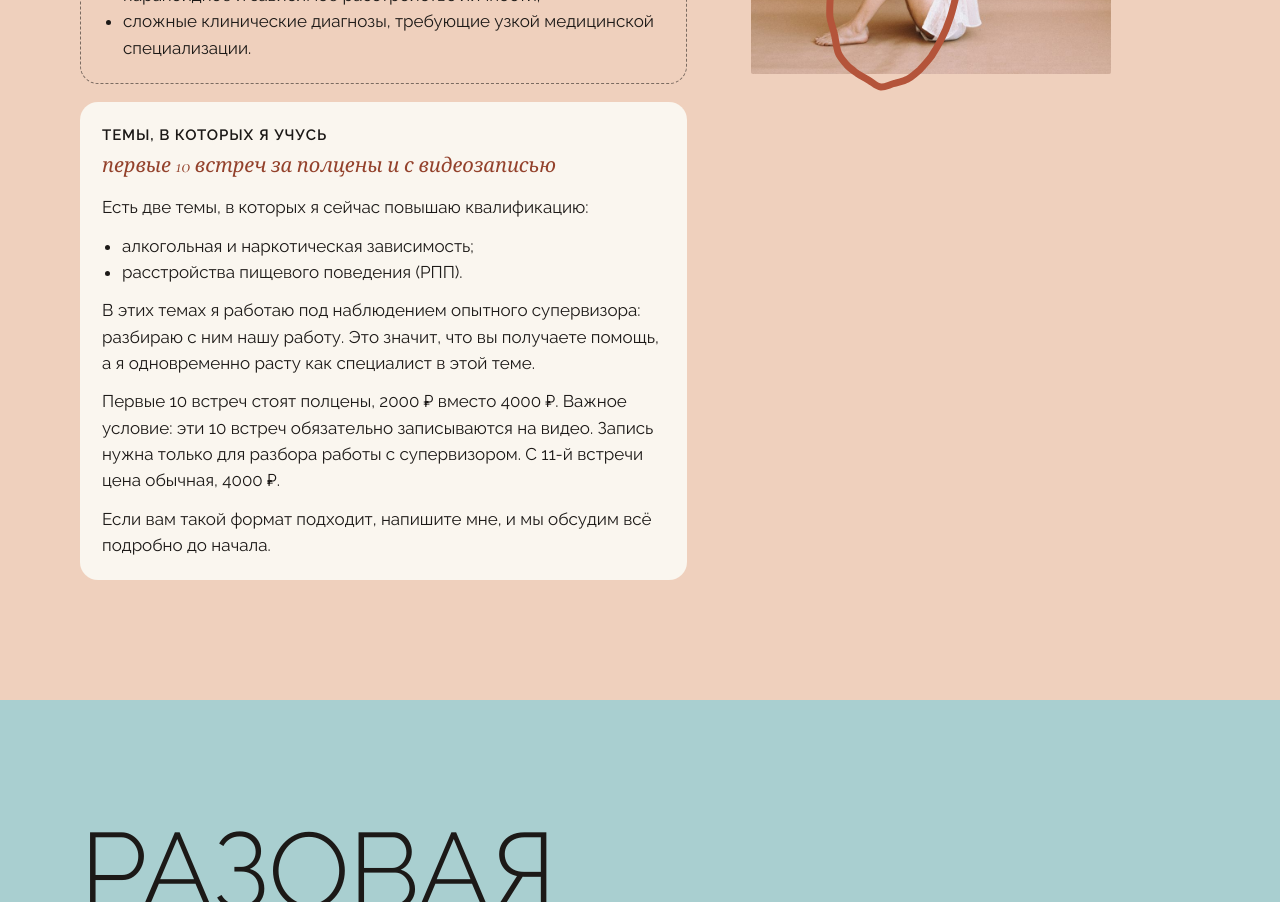
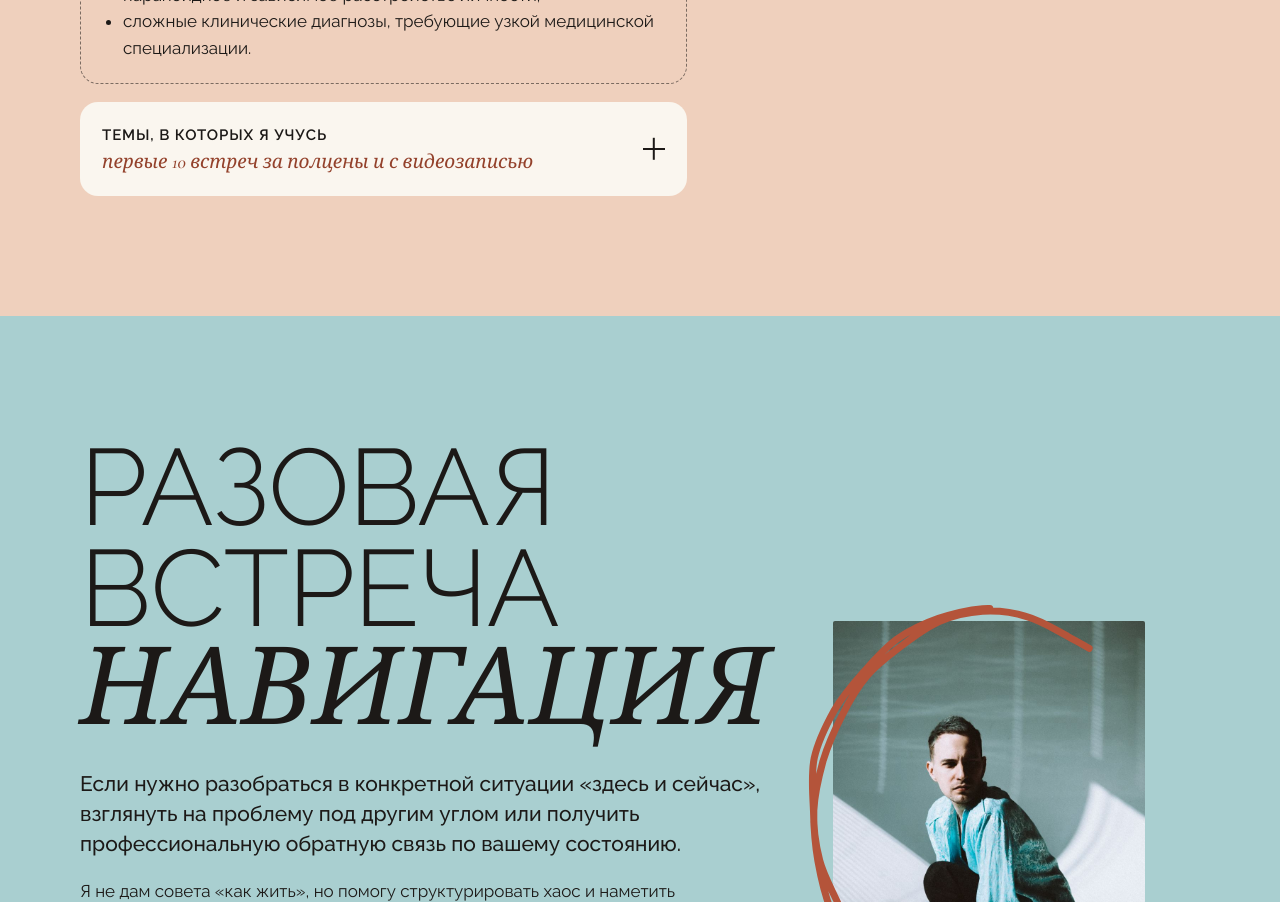
Before and after one commit to LegendPsy/LegendPsy.github.io, a plain HTML site: page index.html in a window 1280 px wide. Shown: the part 3997-4899 px from the top of the page. Drawn offline with nearby package versions, Linux system fonts and the light colour scheme.

Commit message:
Темы на обучении: раскрывающийся блок
Co-Authored-By: Claude Opus 5.5 <noreply@anthropic.com>
Claude-Session: https://claude.ai/code/session_01HQbYBZC7DWPoUEAWAtpz9B

```diff
--- a/index.html
+++ b/index.html
@@ -64,9 +64,11 @@
 .notwork{margin-top:42px;padding:22px 22px 8px;border:1.5px dashed color-mix(in srgb,var(--ink) 55%,transparent);border-radius:18px;max-width:40em}
 .notwork h3{margin:0 0 10px;font-size:15px;text-transform:uppercase;letter-spacing:.06em}
 .notwork ul{margin:0 0 14px;padding-left:20px}
-.learn{margin-top:18px;padding:22px 22px 10px;background:var(--paper);border-radius:18px;max-width:40em}
-.learn h3{margin:0 0 4px;font-size:15px;text-transform:uppercase;letter-spacing:.06em}
-.learn .tag{display:inline-block;margin:0 0 12px;font-family:var(--serif);font-style:italic;font-size:20px;color:var(--terra-deep)}
+.learn{margin-top:18px;padding:4px 22px;background:var(--paper);border-radius:18px;max-width:40em;border:0}
+.learn .acc__btn{padding:18px 0}
+.learn__t{display:block;font-size:15px;text-transform:uppercase;letter-spacing:.06em;font-weight:600}
+.learn .tag{display:block;margin-top:4px;font-family:var(--serif);font-style:italic;font-size:19px;font-weight:500;line-height:1.2;color:var(--terra-deep)}
+.learn .acc__in > div{padding:0 0 14px}
 .learn p{margin:0 0 12px}
 .learn ul{margin:0 0 12px;padding-left:20px}
 
@@ -212,14 +214,15 @@
         <h3>С чем я не работаю</h3>
         <ul><li>шизофрения, шизотипическое и шизоаффективное расстройство, параноидное и зависимое расстройство личности;</li><li>сложные клинические диагнозы, требующие узкой медицинской специализации.</li></ul>
       </div>
-      <div class="learn rise">
-        <h3>Темы, в которых я учусь</h3>
-        <span class="tag">первые 10 встреч за полцены и с видеозаписью</span>
+      <div class="learn acc__item rise">
+        <button class="acc__btn"><span><span class="learn__t">Темы, в которых я учусь</span><span class="tag">первые 10 встреч за полцены и с видеозаписью</span></span><span class="acc__plus"></span></button>
+        <div class="acc__body"><div class="acc__in"><div>
         <p>Есть две темы, в которых я сейчас повышаю квалификацию:</p>
         <ul><li>алкогольная и наркотическая зависимость;</li><li>расстройства пищевого поведения (РПП).</li></ul>
         <p>В этих темах я работаю под наблюдением опытного супервизора: разбираю с ним нашу работу. Это значит, что вы получаете помощь, а я одновременно расту как специалист в этой теме.</p>
         <p>Первые 10 встреч стоят полцены, 2000 ₽ вместо 4000 ₽. Важное условие: эти 10 встреч обязательно записываются на видео. Запись нужна только для разбора работы с супервизором. С 11-й встречи цена обычная, 4000 ₽.</p>
         <p>Если вам такой формат подходит, напишите мне, и мы обсудим всё подробно до начала.</p>
+        </div></div></div>
       </div>
     </div>
     <div class="photo" data-draw="flower" data-seed="11">
```
